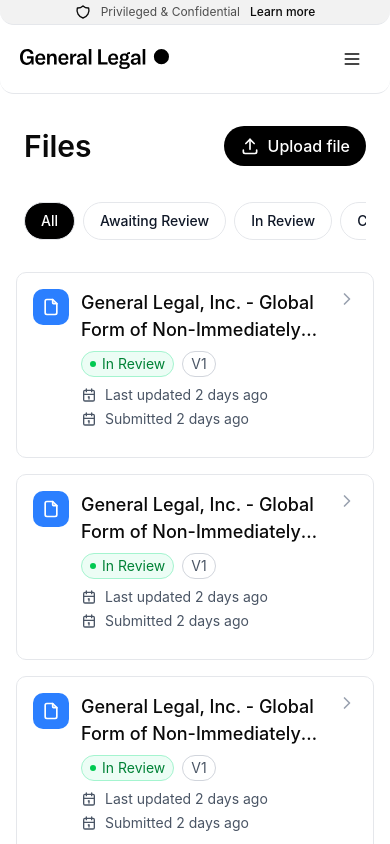
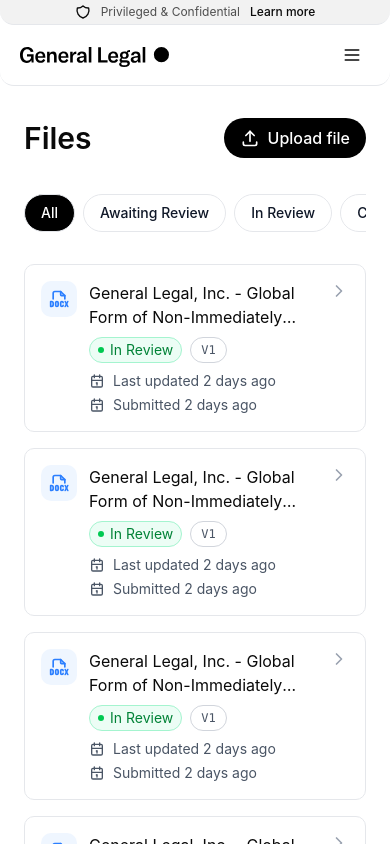
Before and after one commit to kevinjhc/test, a React (Vite) app: page / in a window 390 px wide. Built offline with nearby package versions, Linux system fonts and the light colour scheme.

Commit message:
Minor changes

```diff
--- a/src/app/components/ContractsContent.tsx
+++ b/src/app/components/ContractsContent.tsx
@@ -143,27 +143,27 @@
       </div>
 
       {/* Mobile card view */}
-      <div className="md:hidden px-4">
+      <div className="md:hidden px-6">
         <div className="space-y-4">
           {contracts.map((contract) => (
             <div
               key={contract.id}
               className="bg-white border border-gray-200 rounded-lg p-4 hover:bg-gray-50 transition-colors cursor-pointer"
             >
-              <div className="flex items-start gap-3 mb-3">
-                <div className="w-9 h-9 rounded-lg bg-blue-500 flex items-center justify-center flex-shrink-0">
-                  <IconFile size={20} className="text-white" />
+              <div className="flex items-start gap-3">
+                <div className="w-9 h-9 rounded-lg bg-blue-50 flex items-center justify-center flex-shrink-0">
+                  <IconFileTypeDocx size={20} className="text-blue-500" />
                 </div>
                 <div className="flex-1 min-w-0">
-                  <h3 className="text-md font-medium line-clamp-2 mb-2">
+                  <div className="text-md line-clamp-2 mb-2">
                     {contract.name}
-                  </h3>
+                  </div>
                   <div className="flex items-center gap-2 mb-2">
                     <span className="inline-flex items-center gap-1.5 px-2 py-0.5 rounded-full bg-emerald-50 border border-emerald-200 text-sm text-green-700">
                       <span className="w-1.5 h-1.5 rounded-full bg-green-500 flex-shrink-0"></span>
                       {contract.status}
                     </span>
-                    <span className="inline-flex items-center px-2 py-0.5 rounded-full border border-gray-300 text-sm text-gray-600">
+                    <span className="inline-flex items-center px-2.5 py-1 rounded-full border border-gray-300 text-xs text-gray-600 font-mono">
                       {contract.version}
                     </span>
                   </div>
--- a/src/app/components/Header.tsx
+++ b/src/app/components/Header.tsx
@@ -6,12 +6,13 @@
 
 export function Header({ onMenuClick }: HeaderProps) {
   return (
-    <header className="flex items-center justify-between px-5 py-4 border-b rounded-b-xl border-gray-200 md:hidden bg-white sticky top-0 z-30">
+    <header className="flex items-center justify-between px-5 py-3 border-b rounded-b-xl border-gray-200 md:hidden bg-white sticky top-0 z-30">
       <svg
         xmlns="http://www.w3.org/2000/svg"
         width="149"
         height="20"
         fill="none"
+        className="mt-1"
       >
         <path
           fill="#000"
```
Also changed, not shown: 1 other file (tests, documents, lock files or other folders).
